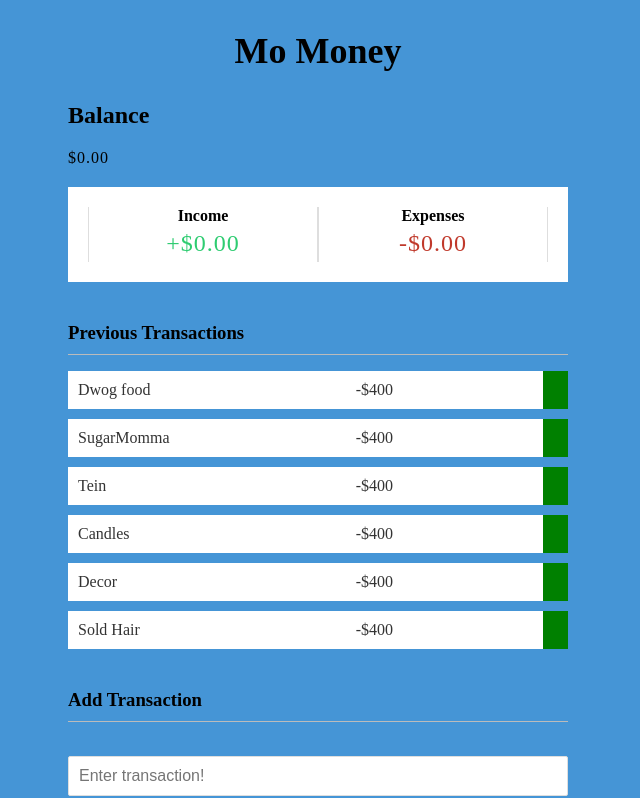
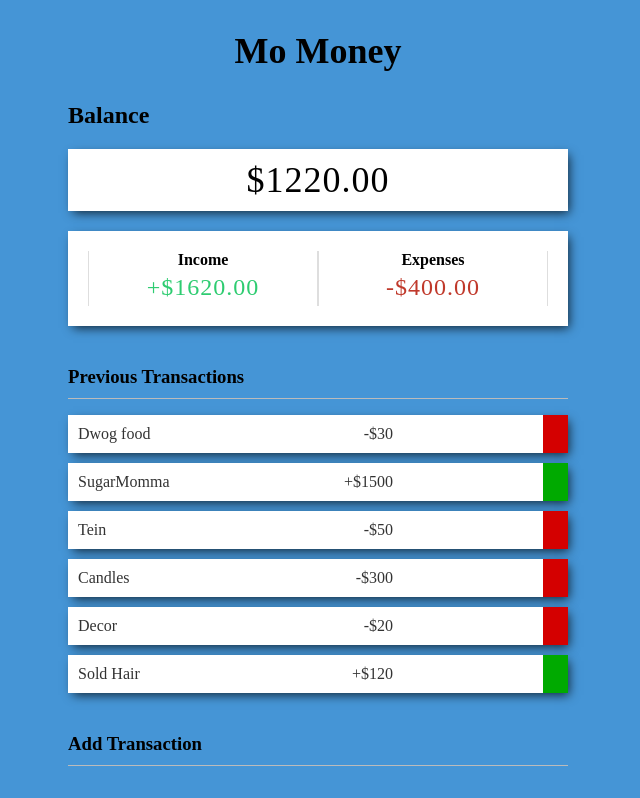
Before and after one commit to Kotieheim/Expenses, a React (Create React App) app: page / in a window 1280 px wide. Shown: the top 798 px of the page, without its empty margins (322-962 px from the left). Built offline with nearby package versions, Linux system fonts and the light colour scheme.

Commit message:
add balance, income, exp

```diff
--- a/src/components/Balance/Balance.css
+++ b/src/components/Balance/Balance.css
@@ -0,0 +1,9 @@
+#balance {
+  font-size: 36px;
+  text-align: center;
+  background-color: #fff;
+  padding: 10px;
+  -webkit-box-shadow: 3px 4px 10px -2px rgba(0, 0, 0, 0.75);
+  -moz-box-shadow: 3px 4px 10px -2px rgba(0, 0, 0, 0.75);
+  box-shadow: 3px 4px 10px -2px rgba(0, 0, 0, 0.75);
+}
--- a/src/components/Balance/Balance.js
+++ b/src/components/Balance/Balance.js
@@ -1,11 +1,17 @@
-import React from "react";
+import React, { useContext } from "react";
 import "./Balance.css";
+import { GlobalContext } from "../../context/GlobalState";
+export const Balance = () => {
+  const { transactions } = useContext(GlobalContext);
 
-export const Balance = () => {
+  const amounts = transactions.map(money => money.amount);
+  // console.log(amounts);
+  const total = amounts.reduce((a, b) => a + b, 0).toFixed(2);
+  // console.log(total);
   return (
-    <div>
+    <div className="total-balance">
       <h2>Balance</h2>
-      <p id="balance">$0.00</p>
+      <p id="balance">${total}</p>
     </div>
   );
 };
--- a/src/components/IncomeExpense/IncomeVsExpense.css
+++ b/src/components/IncomeExpense/IncomeVsExpense.css
@@ -4,6 +4,9 @@
   display: flex;
   justify-content: space-between;
   margin: 20px 0;
+  -webkit-box-shadow: 3px 4px 10px -2px rgba(0, 0, 0, 0.75);
+  -moz-box-shadow: 3px 4px 10px -2px rgba(0, 0, 0, 0.75);
+  box-shadow: 3px 4px 10px -2px rgba(0, 0, 0, 0.75);
 }
 
 .inc-exp-container > div {
--- a/src/components/IncomeExpense/IncomeVsExpense.js
+++ b/src/components/IncomeExpense/IncomeVsExpense.js
@@ -1,15 +1,28 @@
-import React from "react";
+import React, { useContext } from "react";
 import "./IncomeVsExpense.css";
+import { GlobalContext } from "../../context/GlobalState";
 export const IncomeVsExpense = () => {
+  const { transactions } = useContext(GlobalContext);
+
+  const amounts = transactions.map(money => money.amount);
+
+  const income = amounts
+    .filter(plus => plus > 0)
+    .reduce((a, b) => (a += b), 0)
+    .toFixed(2);
+
+  const expense =
+    amounts.filter(minus => minus < 0).reduce((a, b) => (a += b), 0) * -1;
+
   return (
     <div className="inc-exp-container">
       <div>
         <h4>Income</h4>
-        <p className="money plus">+$0.00</p>
+        <p className="money plus">+${income}</p>
       </div>
       <div>
         <h4>Expenses</h4>
-        <p className="money minus">-$0.00</p>
+        <p className="money minus">-${expense.toFixed(2)}</p>
       </div>
     </div>
   );
--- a/src/components/TransactionList/TransactionList.css
+++ b/src/components/TransactionList/TransactionList.css
@@ -12,13 +12,9 @@
   position: relative;
   padding: 10px 30% 10px 10px;
   margin: 10px 0;
-}
-
-.list li.plus {
-  border-right: 25px solid green;
-}
-.list li.minus {
-  border-right: 25px solid green;
+  -webkit-box-shadow: 3px 4px 10px -2px rgba(0, 0, 0, 0.75);
+  -moz-box-shadow: 3px 4px 10px -2px rgba(0, 0, 0, 0.75);
+  box-shadow: 3px 4px 10px -2px rgba(0, 0, 0, 0.75);
 }
 
 /* .list li.plus {
--- a/src/components/Transactions/Transaction.css
+++ b/src/components/Transactions/Transaction.css
@@ -0,0 +1,6 @@
+.list li.plus {
+  border-right: 25px solid rgb(0, 170, 0);
+}
+.list li.minus {
+  border-right: 25px solid rgb(212, 0, 0);
+}
--- a/src/components/Transactions/Transaction.js
+++ b/src/components/Transactions/Transaction.js
@@ -1,10 +1,14 @@
 import React from "react";
+import "./Transaction.css";
 
 export const Transaction = ({ transaction }) => {
+  const sign = transaction.amount < 0 ? "-" : "+";
   return (
-    <li className="plus">
+    <li className={transaction.amount < 0 ? "minus" : "plus"}>
       {transaction.text}
-      <span>-$400</span>
+      <span>
+        {sign}${Math.abs(transaction.amount)}
+      </span>
       <button className="delete-btn">x</button>
     </li>
   );
```
